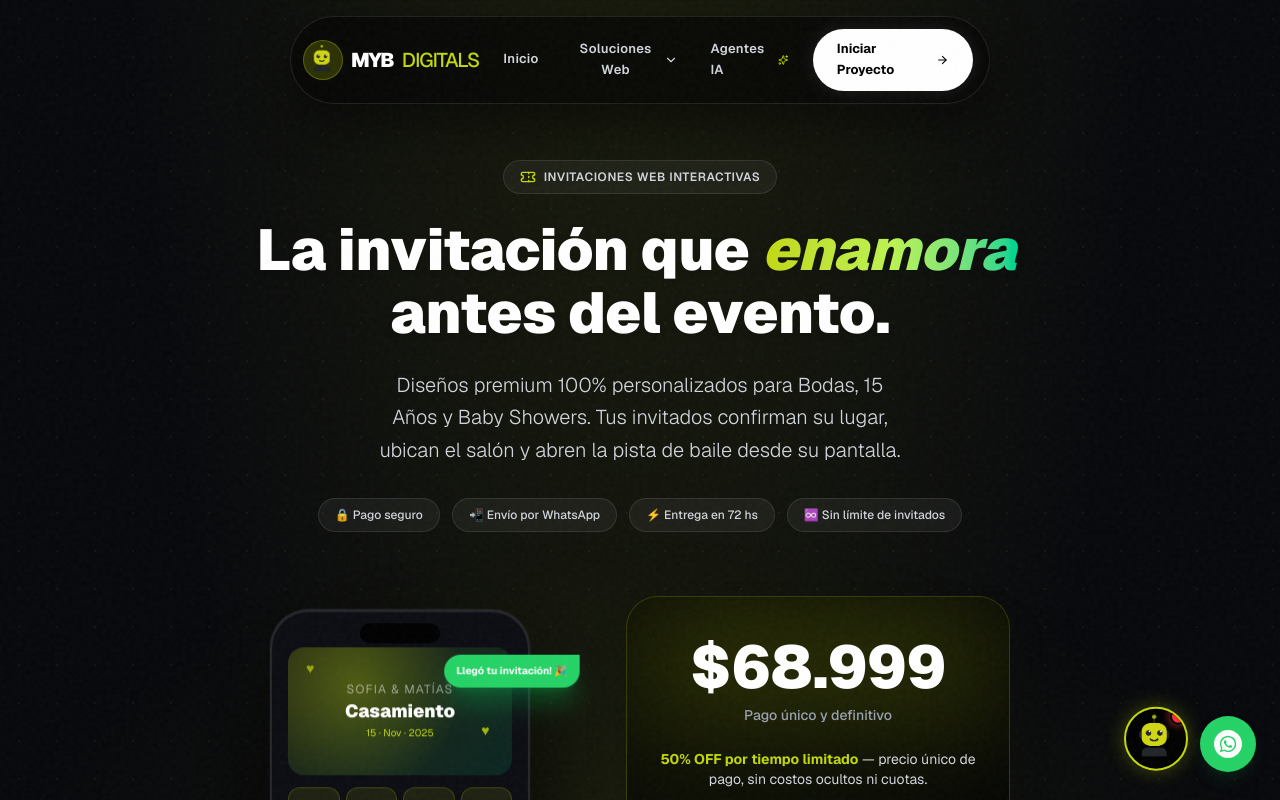
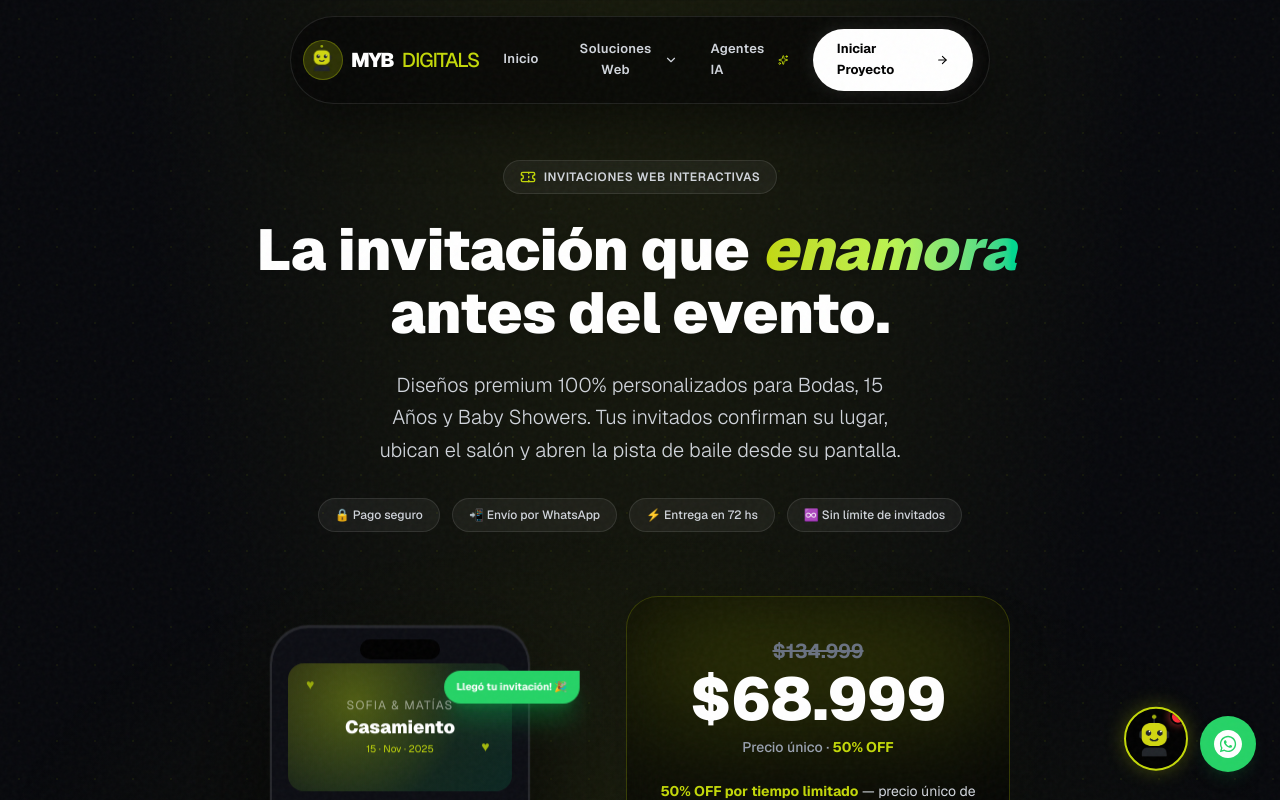
Before and after one commit to ProgWBVSG/mybdigitals-wb, a Next.js app: page /servicios/web/invitaciones in a window 1280 px wide. Shown: the top 800 px of the page. Built offline with nearby package versions, Linux system fonts and the light colour scheme.

Commit message:
feat(ui): add strikethrough original price above discounted price in invitaciones

```diff
--- a/src/app/servicios/web/invitaciones/page.tsx
+++ b/src/app/servicios/web/invitaciones/page.tsx
@@ -345,10 +345,11 @@ export default function InvitationsPage() {
                    style={{ borderColor: "rgba(195,216,9,0.25)" }}
                  >
                    <div className="absolute top-0 inset-x-0 h-32 blur-[60px] opacity-20 pointer-events-none" style={{ background: "#C3D809" }} aria-hidden="true" />
-                   <div className="flex justify-center items-end gap-2 mb-2 relative z-10 mt-2">
+                   <div className="flex flex-col items-center mb-2 relative z-10 mt-2">
+                     <span className="text-gray-500 text-xl font-bold line-through mb-1">$134.999</span>
                      <span className="text-5xl lg:text-6xl font-black text-white">$68.999</span>
                    </div>
-                   <p className="text-gray-400 text-sm mb-6 relative z-10 font-medium">Pago único y definitivo</p>
+                   <p className="text-gray-400 text-sm mb-6 relative z-10 font-medium">Precio único · <span className="text-primary font-bold">50% OFF</span></p>
 
                    <p className="text-gray-300 text-sm mb-6 relative z-10">
                      <strong className="text-primary font-bold">50% OFF por tiempo limitado</strong> — precio único de pago, sin costos ocultos ni cuotas.
```
